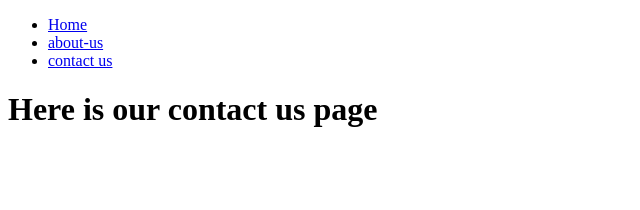
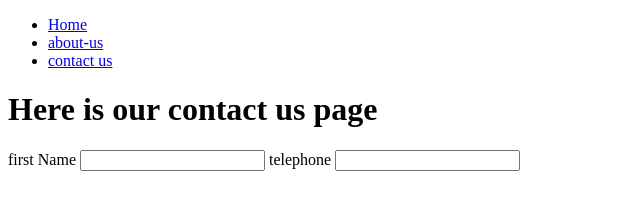
Before and after one commit to ROSELYNADJETEY/T4G_lesson1, a plain HTML site: page pages/contact-us.html in a window 1280 px wide. Shown: the whole page, without its empty margins (0-640 px from the left). Drawn offline with Linux system fonts and the light colour scheme.

Commit message:
additions

```diff
--- a/pages/contact-us.html
+++ b/pages/contact-us.html
@@ -14,5 +14,12 @@
             </ul>
     </nav>
  <h1>Here is our contact us page</h1>
+ <form action="">
+  <label for="FirstName">first Name</label>
+  <input type="text"id="FirstName"name="">
+         <label for="">telephone
+    <input type="tel"name="">
+  </label>
+ </form>
 </body>
-</html>
+</html
```
